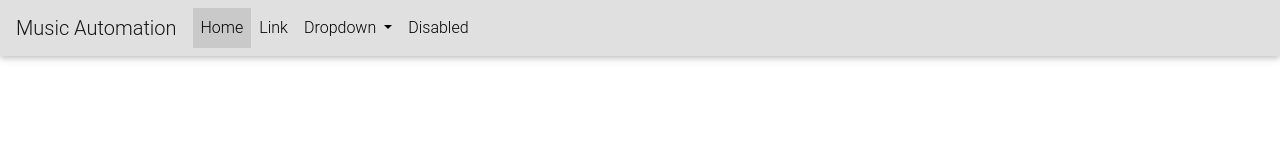
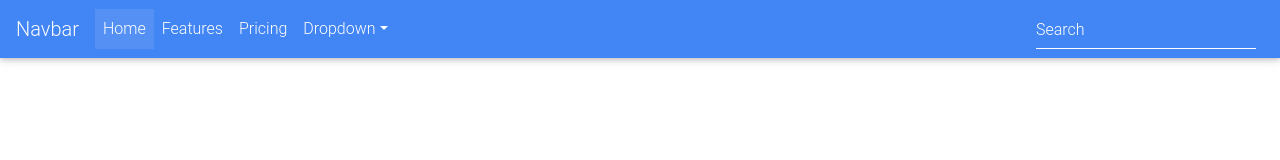
Before and after one commit to ElvannAbendroth/music-automaton-ui, a website: page index.html in a window 1280 px wide. Drawn offline with nearby package versions, Linux system fonts and the light colour scheme; files that its build step writes are made by us from their sources.

Commit message:
Added javascript links

```diff
--- a/index.html
+++ b/index.html
@@ -14,6 +14,10 @@
     <link href="node_modules/mdbootstrap/css/bootstrap.min.css" rel="stylesheet">
     <!-- Material Design Bootstrap -->
     <link href="node_modules/mdbootstrap/css/mdb.min.css" rel="stylesheet">
+    <script src="node_modules/mdbootstrap/js/jquery-3.3.1.min.js" type="text/javascript"></script>
+    <script src="node_modules/mdbootstrap/js/popper.min.js" type="text/javascript"></script>
+    <script src="node_modules/mdbootstrap/js/bootstrap.js" type="text/javascript"></script>
+    <script src="node_modules/mdbootstrap/js/mdb.js" type="text/javascript"></script>
 
     <!-- Own CSS -->
     <link rel="stylesheet" href="generated-css/example.css">
@@ -21,37 +25,58 @@
 
 <body>
 
-    <nav class="navbar navbar-expand-lg navbar-light bg-light">
-        <a class="navbar-brand" href="#">Music Automation</a>
-        <button class="navbar-toggler" type="button" data-toggle="collapse" data-target="#navbarSupportedContent" aria-controls="navbarSupportedContent" aria-expanded="false" aria-label="Toggle navigation">
+    <!--Navbar-->
+    <nav class="navbar navbar-expand-lg navbar-dark primary-color">
+
+        <!-- Navbar brand -->
+        <a class="navbar-brand" href="#">Navbar</a>
+
+        <!-- Collapse button -->
+        <button class="navbar-toggler" type="button" data-toggle="collapse" data-target="#basicExampleNav" aria-controls="basicExampleNav"
+                aria-expanded="false" aria-label="Toggle navigation">
             <span class="navbar-toggler-icon"></span>
         </button>
 
-        <div class="collapse navbar-collapse" id="navbarSupportedContent">
-          <ul class="navbar-nav mr-auto navbar-right">
+        <!-- Collapsible content -->
+        <div class="collapse navbar-collapse" id="basicExampleNav">
+
+            <!-- Links -->
+            <ul class="navbar-nav mr-auto">
                 <li class="nav-item active">
-              <a class="nav-link" href="#">Home <span class="sr-only">(current)</span></a>
+                    <a class="nav-link" href="#">Home
+                        <span class="sr-only">(current)</span>
+                    </a>
                 </li>
                 <li class="nav-item">
-              <a class="nav-link" href="#">Link</a>
+                    <a class="nav-link" href="#">Features</a>
                 </li>
+                <li class="nav-item">
+                    <a class="nav-link" href="#">Pricing</a>
+                </li>
+
+                <!-- Dropdown -->
                 <li class="nav-item dropdown">
-              <a class="nav-link dropdown-toggle" href="#" id="navbarDropdown" role="button" data-toggle="dropdown" aria-haspopup="true" aria-expanded="false">
-                Dropdown
-              </a>
-              <div class="dropdown-menu" aria-labelledby="navbarDropdown">
+                    <a class="nav-link dropdown-toggle" id="navbarDropdownMenuLink" data-toggle="dropdown" aria-haspopup="true" aria-expanded="false">Dropdown</a>
+                    <div class="dropdown-menu dropdown-primary" aria-labelledby="navbarDropdownMenuLink">
                         <a class="dropdown-item" href="#">Action</a>
                         <a class="dropdown-item" href="#">Another action</a>
-                <div class="dropdown-divider"></div>
                         <a class="dropdown-item" href="#">Something else here</a>
                     </div>
                 </li>
-            <li class="nav-item">
-              <a class="nav-link disabled" href="#">Disabled</a>
-            </li>
+
             </ul>
+            <!-- Links -->
+
+            <form class="form-inline">
+                <div class="md-form my-0">
+                    <input class="form-control mr-sm-2" type="text" placeholder="Search" aria-label="Search">
                 </div>
+            </form>
+        </div>
+        <!-- Collapsible content -->
+
     </nav>
+    <!--/.Navbar-->
 
 </body>
 
```
Lines whose indentation alone changed are shown as unchanged.
